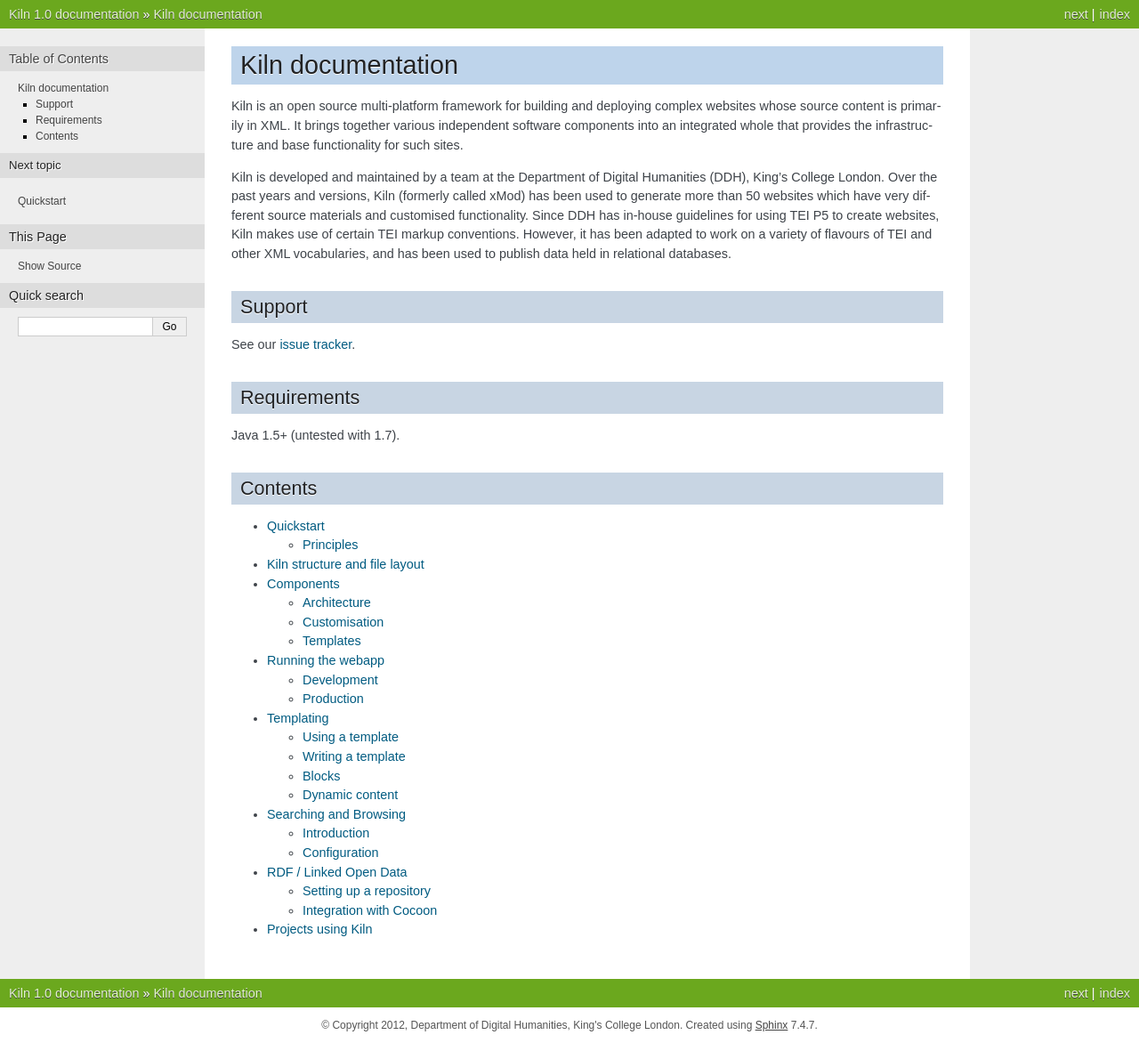
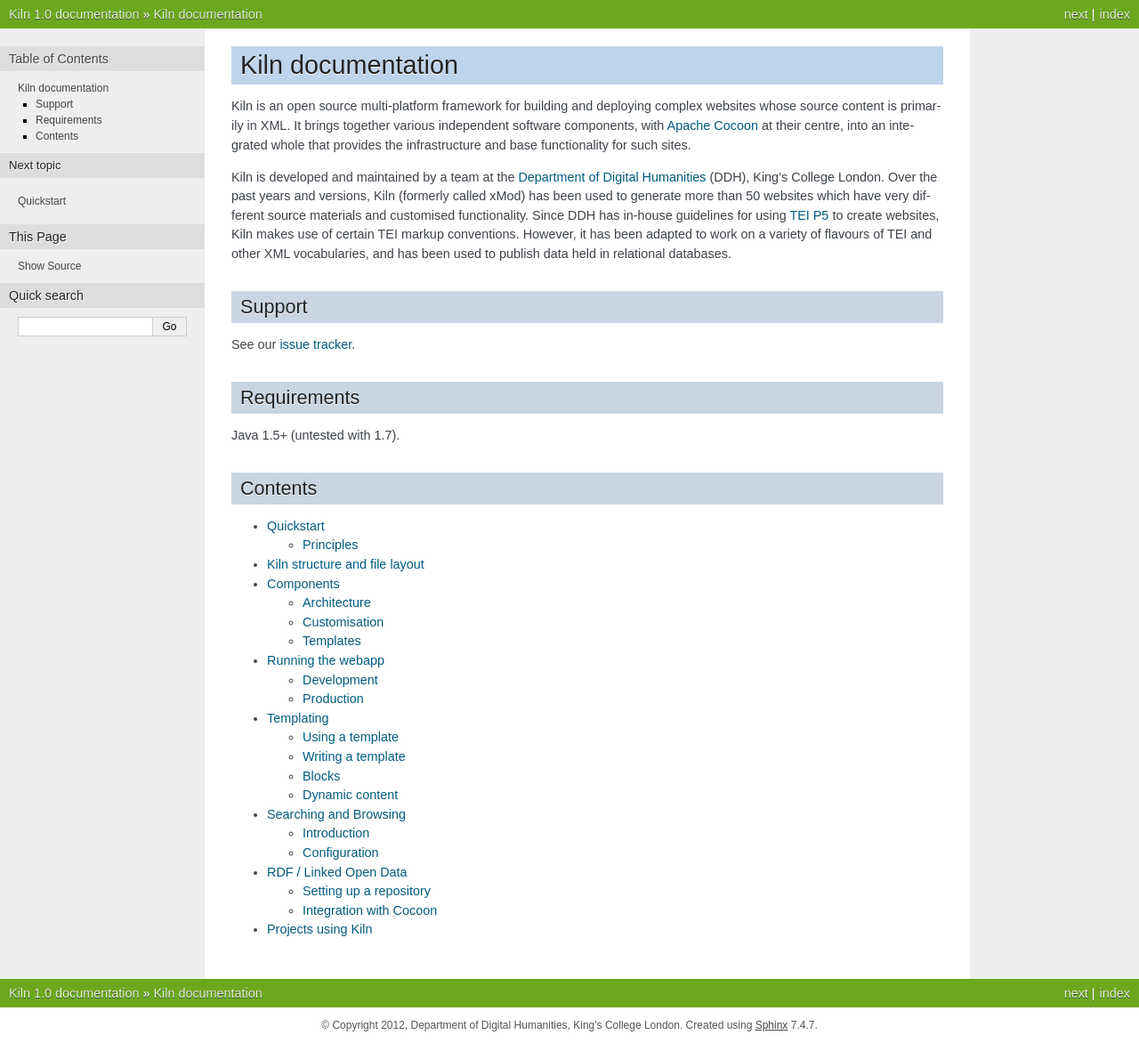
Before and after one commit to kcl-ddh/kiln, a Sphinx documentation site: the page built from docs/source/index.rst, in a window 1280 px wide. Shown: the whole page at 89% size. Built offline with Sphinx 7.4.7, drawn with Linux system fonts in a browser that asks for light colours.

Commit message:
Tweaked documentation, adding some links and corrected a typo.

```diff
--- a/docs/source/index.rst
+++ b/docs/source/index.rst
@@ -8,24 +8,26 @@
 Kiln documentation
 ==================
 
-Kiln is an open source multi-platform framework for building and deploying
-complex websites whose source content is primarily in XML. It brings together
-various independent software components into an integrated whole that provides
-the infrastructure and base functionality for such sites.
+Kiln is an open source multi-platform framework for building and
+deploying complex websites whose source content is primarily
+in XML. It brings together various independent software components,
+with `Apache Cocoon`_ at their centre, into an integrated whole that
+provides the infrastructure and base functionality for such sites.
 
-Kiln is developed and maintained by a team at the Department of Digital
-Humanities (DDH), King’s College London. Over the past years and versions,
-Kiln (formerly called xMod) has been used to generate more than 50 websites
-which have very different source materials and customised functionality. Since
-DDH has in-house guidelines for using TEI P5 to create websites, Kiln makes
-use of certain TEI markup conventions. However, it has been adapted to work on
-a variety of flavours of TEI and other XML vocabularies, and has been used to
+Kiln is developed and maintained by a team at the `Department of
+Digital Humanities`_ (DDH), King’s College London. Over the past years
+and versions, Kiln (formerly called xMod) has been used to generate
+more than 50 websites which have very different source materials and
+customised functionality. Since DDH has in-house guidelines for using
+`TEI P5`_ to create websites, Kiln makes use of certain TEI markup
+conventions. However, it has been adapted to work on a variety of
+flavours of TEI and other XML vocabularies, and has been used to
 publish data held in relational databases.
 
 Support
 -------
 
-See our `issue tracker <https://github.com/kcl-ddh/kiln/issues>`_.
+See our `issue tracker`_\.
 
 Requirements
 ------------
@@ -46,3 +48,9 @@
     searching
     rdf
     projects
+
+
+.. _Apache Cocoon: http://cocoon.apache.org/2.1/
+.. _Department of Digital Humanities: http://www.kcl.ac.uk/artshums/depts/ddh/
+.. _TEI P5: http://www.tei-c.org/release/doc/tei-p5-doc/en/html/index-toc.html
+.. _issue tracker: https://github.com/kcl-ddh/kiln/issues
--- a/docs/source/quickstart.rst
+++ b/docs/source/quickstart.rst
@@ -4,7 +4,7 @@
 ==========
 
 To get started with Kiln, it first needs to be downloaded or cloned from
-the `GitHub repository <http://github.com/kcl-ddh/kiln/>`_.
+the `GitHub repository`_.
 
 #. Open a Terminal window and go to the directory where Kiln is installed
    (hereafter KILN_HOME)
```
Also changed, not shown: other parts of docs/source/quickstart.rst (+3 -1 lines).
